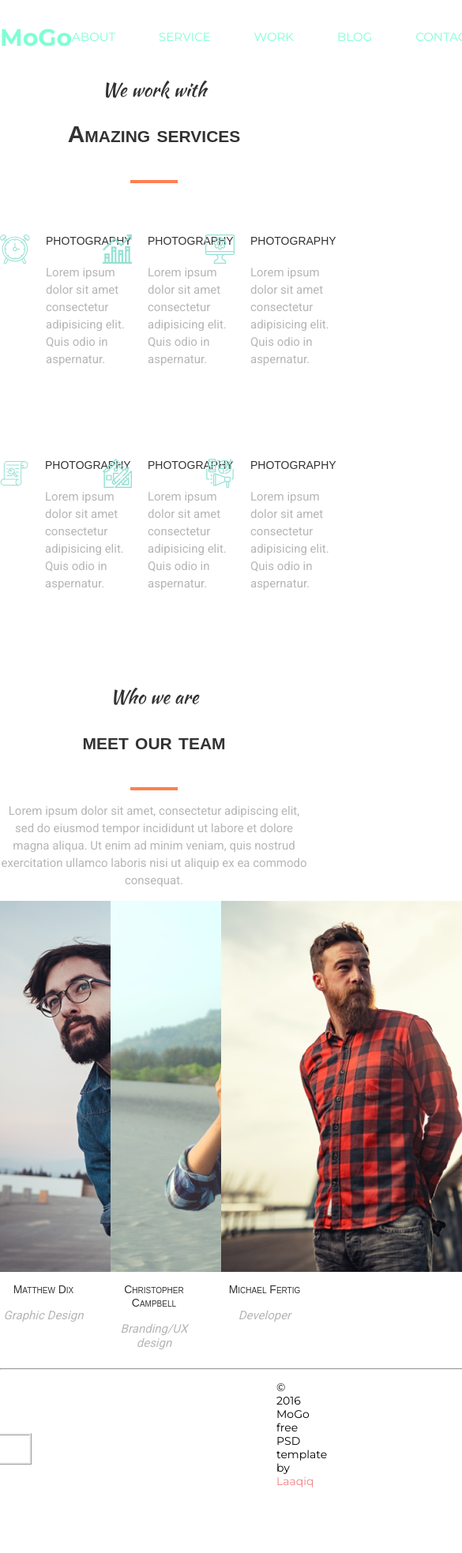
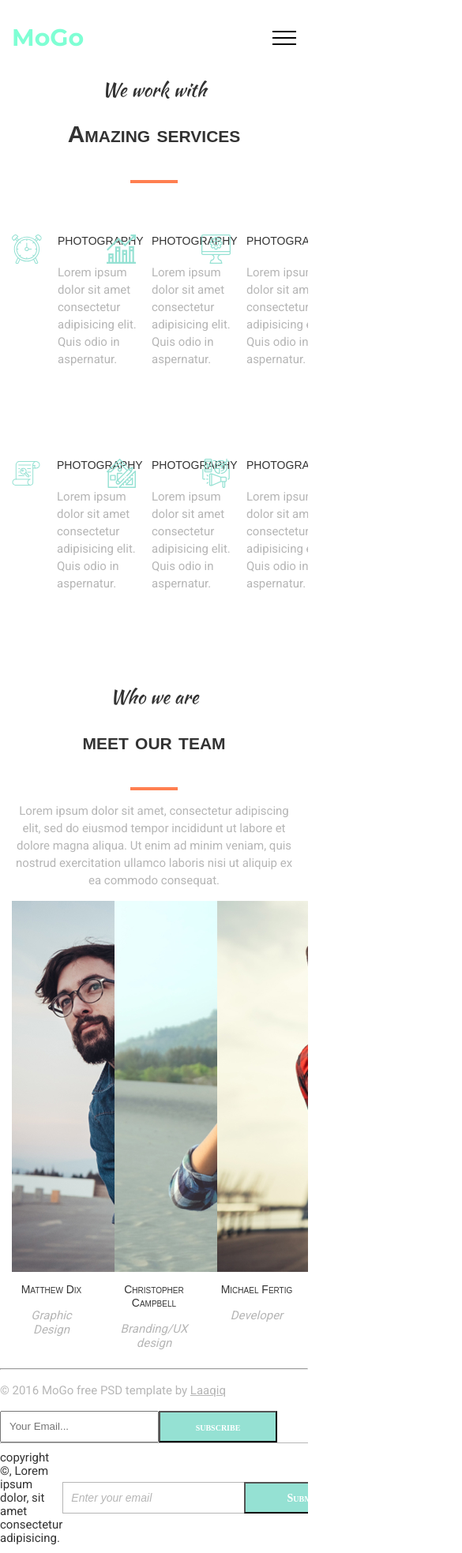
Before and after one commit to Jaroslav228007/mogo, a plain HTML site: page index.html in a window 390 px wide. Shown: the top 1967 px of the page at 79% size, 585 px wide, since content can reach past the window. Before the commit the page ends 1899 px from the top, so only its background shows below. Drawn offline with Linux system fonts and the light colour scheme.

Commit message:
mobile menu fixed

```diff
--- a/assets/css/style.css
+++ b/assets/css/style.css
@@ -35,6 +35,86 @@ ul{
     display: flex;
     justify-content: space-between;
     align-items: center;
+}
+.wrapper{
+    position: relative;
+    overflow: hidden;
+}
+@media(max-width: 768px){
+    .container{
+        padding-left: 15px;
+        padding-right: 15px;
+    }
+}
+#toggle{
+    display: none;
+}
+#toggle:checked ~ nav{
+    left: 0;
+}
+label{
+    height: 30px;
+    display: none;
+}
+@media (max-width: 768px){
+    label{
+        display: block;
+    }
+}
+.toggle_btn{
+    display: block;
+    width: 30px;
+    height: 2px;
+    background: #000;
+    position: relative;
+    top: 14px;
+    transition: .5s;
+}
+.toggle_btn::before{
+    content: '';
+    display: block;
+    width: 30px;
+    height: 2px;
+    background: #000;
+    position: absolute;
+    top: -8px;
+    transition: .5s;
+}
+.toggle_btn::after{
+    content: '';
+    display: block;
+    width: 30px;
+    height: 2px;
+    background: #000;
+    position: absolute;
+    top: 8px;
+    transition: .5s;
+}
+#toggle:checked ~ label .toggle_btn{
+    transform: rotate(45deg);
+}
+#toggle:checked ~ label .toggle_btn::before{
+    top: 0;
+}
+#toggle:checked ~ label .toggle_btn::after{
+    transform: rotate(-90deg);
+    top: 0;
+}
+@media(max-width: 768px){
+    nav{
+        position: absolute;
+        top: 80px;
+        width: 100%;
+        left: 105%;
+        transition: left .5s;
+        background: #fff;
+        padding: 30px 0;
+    }
+    .menu_list{
+        flex-direction: column;
+        row-gap: 30px;
+        align-items: center;
+    }
 }
 .menu_list{
     display: flex;
@@ -208,7 +288,7 @@ a{
 .social_item:hover{
     background: #95e1d3;
 }
-.footer p{
+/* .footer p{
     font-family: 'Montserrat';
     font-weight: 400;
     font-size: 14px;
@@ -255,4 +335,45 @@ input{
     display: inline-block;
     box-sizing: border-box;
     transition: .5s;
+} */
+.footer .container{
+    display: flex;
+    align-items: center;
+    justify-content: space-between;
+    border-top: 1px solid #b6b6b6;
+    padding: 10px 0;
 }
+.footer .copyright{
+    margin: 0;
+    font-size: 14;
+    line-height: 17px;
+    color: #333333;
+}
+.footer input{
+    height: 40px;
+    padding: 10px;
+}
+.footer input[type=email]{
+    border: 1px solid #b6b6b6;
+    border-right: none;
+    width: 230px;
+}
+.footer input[type=email]::placeholder{
+    font-style: italic;
+    font-size: 14px;
+    line-height: 16px;
+    color: #b6b6b6;
+}
+.footer input[type=submit]{
+    width: 150px;
+    background: #95e1d3;
+    font-family: 'monserrat';
+    font-weight: 700;
+    font-size: 14px;
+    line-height: 17px;
+    font-variant: small-caps;
+    color: #fff;
+}
+.footer form{
+    display: flex;
+}
--- a/index.html
+++ b/index.html
@@ -1,5 +1,6 @@
 <!DOCTYPE html>
 <html>
+    <div class="wrapper">
         <head>
             <meta charset="UTF-8">
             <meta http-equiv="X-UA-Compatible" content="IE=edge">
@@ -12,9 +13,14 @@
             <link rel="stylesheet" href="assets/css/style.css">
         </head>
         <body>
+
             <header class="header">
                 <div class="container">
                     <h1>MoGo</h1>
+                    <input type="checkbox" name="" id="toggle">
+                    <label for="toggle">
+                        <span class="toggle_btn"></span>
+                    </label>
                     <nav>
                         <ul class="menu_list">
                             <li><a href="#">About</a></li>
@@ -167,4 +173,14 @@
                 </div>
             </section>
         </main>
+        <footer class="footer">
+            <div class="container">
+                <p class="copyright">copyright &copy, Lorem ipsum dolor, sit amet consectetur adipisicing.</p>
+                <form action="">
+                    <input type="email" name="email" id="" placeholder="Enter your email">
+                    <input type="submit" value="Submit">
+                </form>
+            </div>
+        </footer>
+    </div>
 </html>
```
Lines whose indentation alone changed are shown as unchanged.
